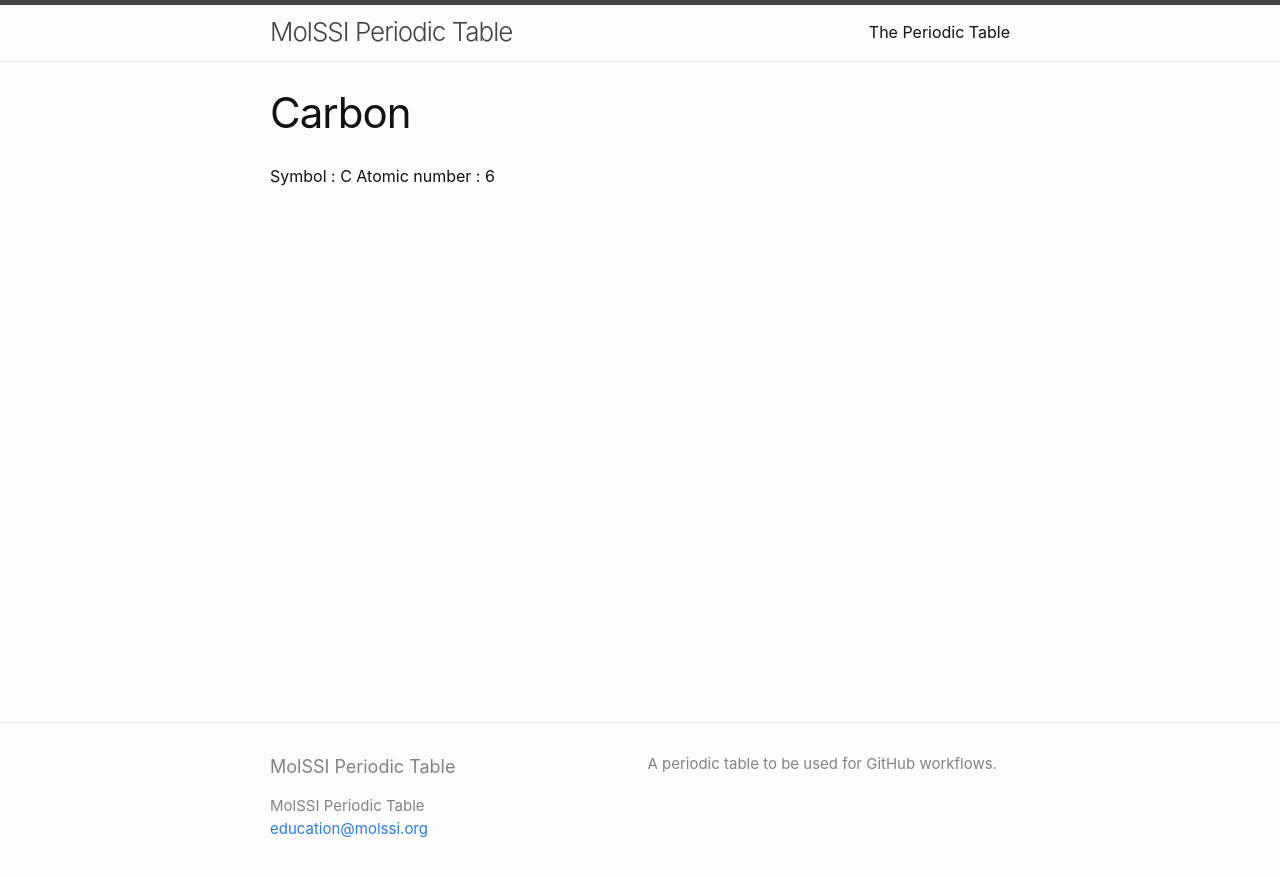
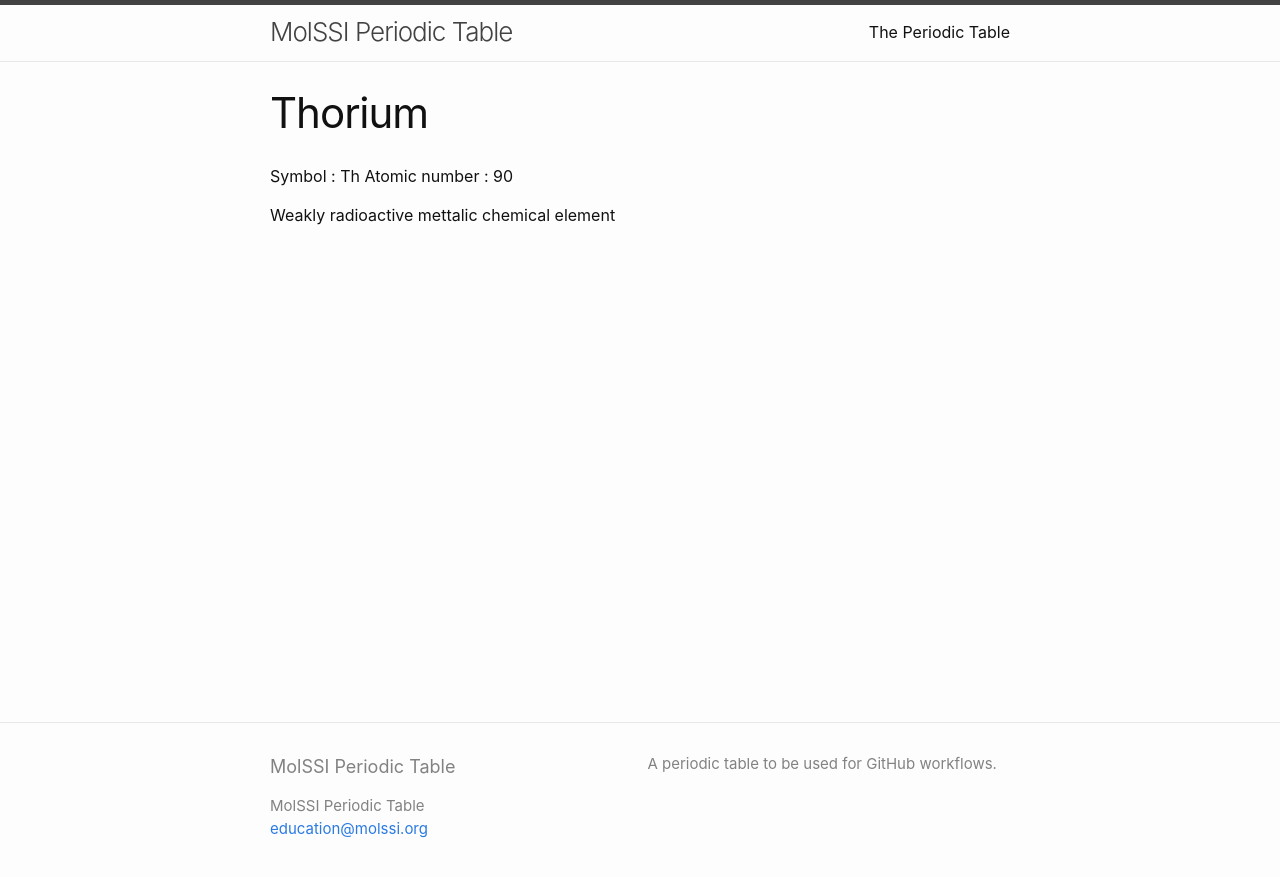
Before and after one commit to MolSSI-Education/periodic-table, a Jekyll site: the page built from elements/thorium.md, in a window 1280 px wide. Shown: the top 877 px of the page. Built offline with Jekyll 4.4.1, drawn with Linux system fonts in a browser that asks for light colours.

Commit message:
Added thorium

```diff
--- a/elements/thorium.md
+++ b/elements/thorium.md
@@ -1,8 +1,10 @@
 ---
 layout: page
-title: Carbon
+title: Thorium
 ---
 
 
-Symbol : C
-Atomic number : 6
+Symbol : Th
+Atomic number : 90
+
+Weakly radioactive mettalic chemical element
```
